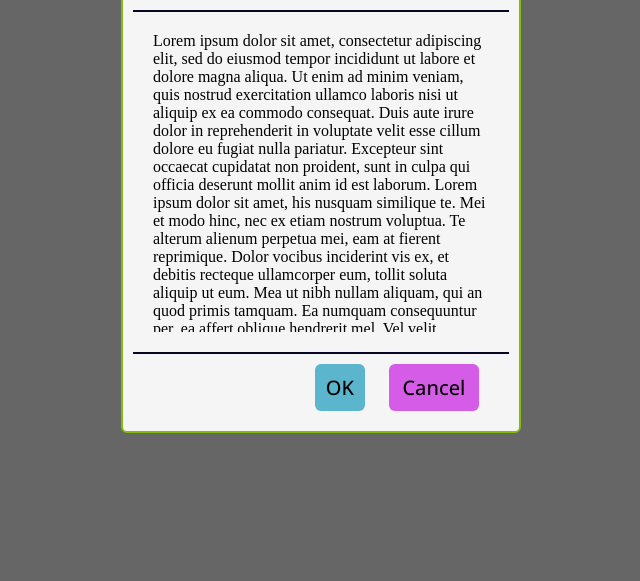
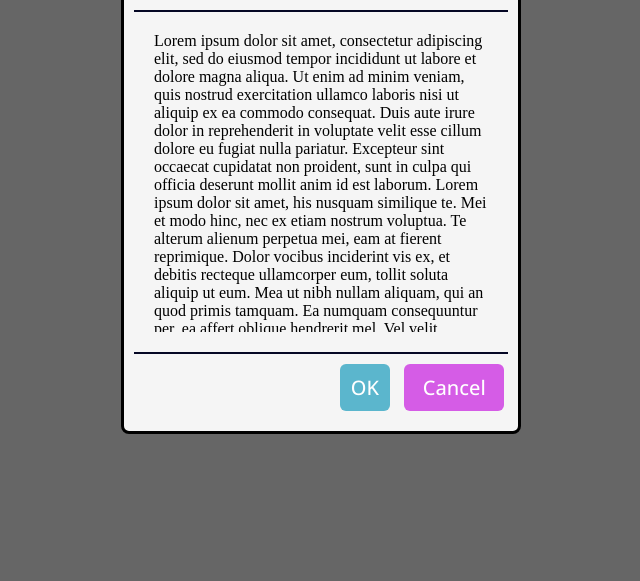
Before and after one commit to Sweetdevil144/CSS-basic-card, a plain HTML site: page index.html in a window 1280 px wide. Shown: the part 235-816 px from the top of the page, without its empty margins (319-959 px from the left). Drawn offline with nearby package versions, Linux system fonts and the light colour scheme; a script that the page names is missing.

Commit message:
Remodeling the buttons

```diff
--- a/index.html
+++ b/index.html
@@ -43,8 +43,8 @@
 
     </div>
     <div class="card-footer">
-      <button class="footer-btn1">OK</button>
-      <button class="footer-btn2">Cancel</button>
+      <button class="footer-btn1 btn">OK</button>
+      <button class="footer-btn2 btn">Cancel</button>
     </div>
   </div>
   <script src="script.js"></script>
--- a/style.css
+++ b/style.css
@@ -29,8 +29,8 @@ p,h1 {
   background-color: whitesmoke;
   max-height: 80%;
   max-width: 60%;
-  border: 2px solid #84bb0c;
-  border-radius: 6px;
+  border: solid ;
+  border-radius: 8px;
   padding: 10px;
 }
 .card-header {
@@ -40,9 +40,11 @@ p,h1 {
   border-bottom: 2px solid #050724;
 }
 .card-body {
-  max-height: 20rem;
+/*   max-height: 20rem; */
+  height: 20rem;
   overflow:scroll;
   padding: 20px;
+  min-height: 100px;
 }
 .card-footer {
   margin-top: 20px;
@@ -51,25 +53,29 @@ p,h1 {
   display: flex;
   justify-content:right;
 }
-.footer-btn1 {
-  margin-right: 1.5rem;
+.btn {
+  margin-right: .9rem;
   font-size: 20px;
   border-style: none;
   border-radius: 6px;
-  width: 50px;
-  background-color: #5bb6cd;
   position: relative;
   bottom: 10px;
+  color: white;
+}
+.footer-btn1 {
+  width:50px;
+  background-color: #5bb6cd;
+}
+.footer-btn1:hover,.footer-btn1:focus {
+  background-color: #458292;
+}
+.footer-btn2:hover,.footer-btn2:focus {
+ background-color: #a346af;
 }
 .footer-btn2 {
-   font-size: 20px;
-  border-style: none;
-  border-radius: 6px;
-  width: 90px;
   background-color: #d55ce6;
-  margin-right: 8%;
-  position: relative;
-  bottom: 10px;
+  margin-right: 1%;
+  width: 100px;
 }
 @media only screen and (min-width: 600px) {
   .card {
```
